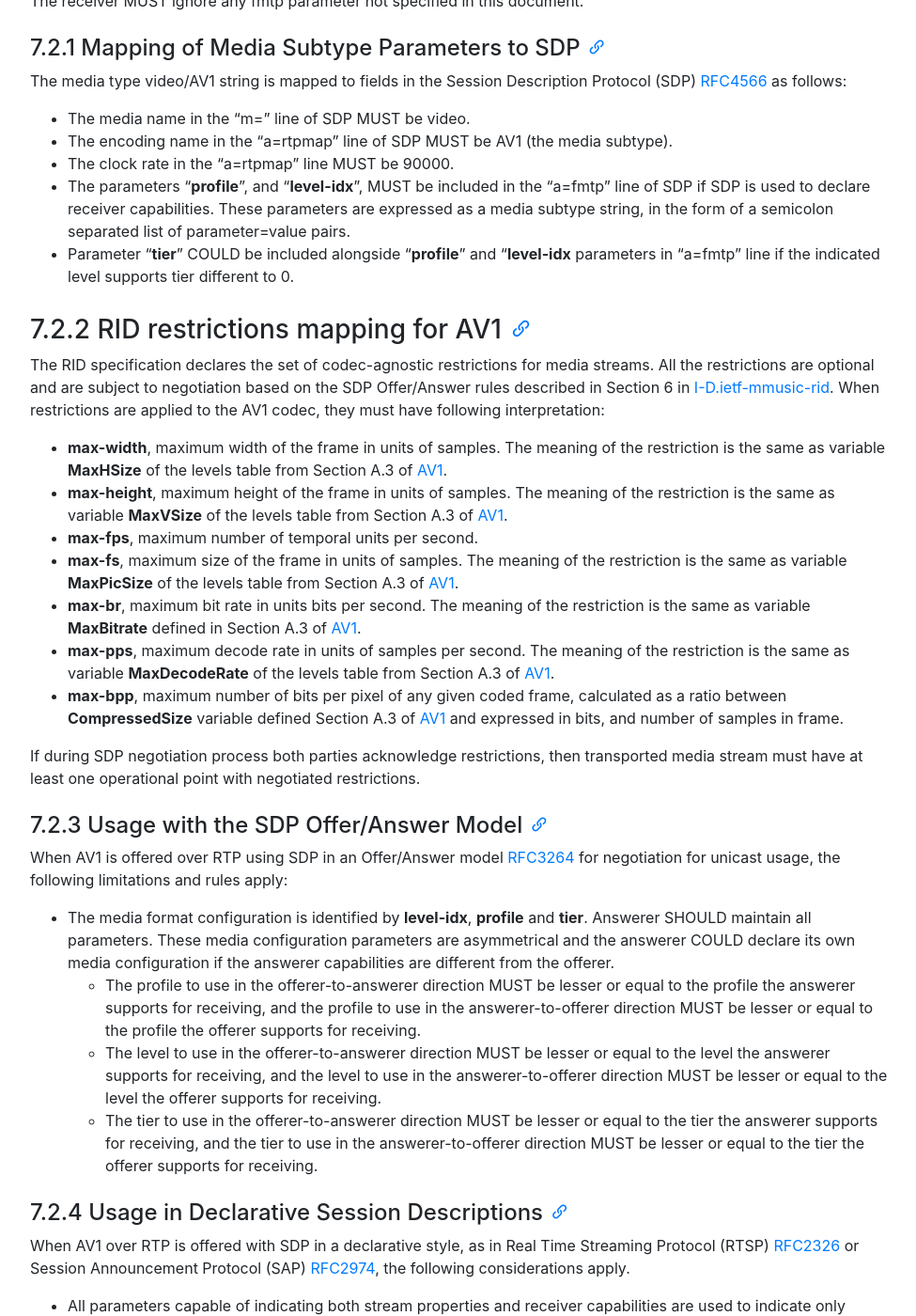
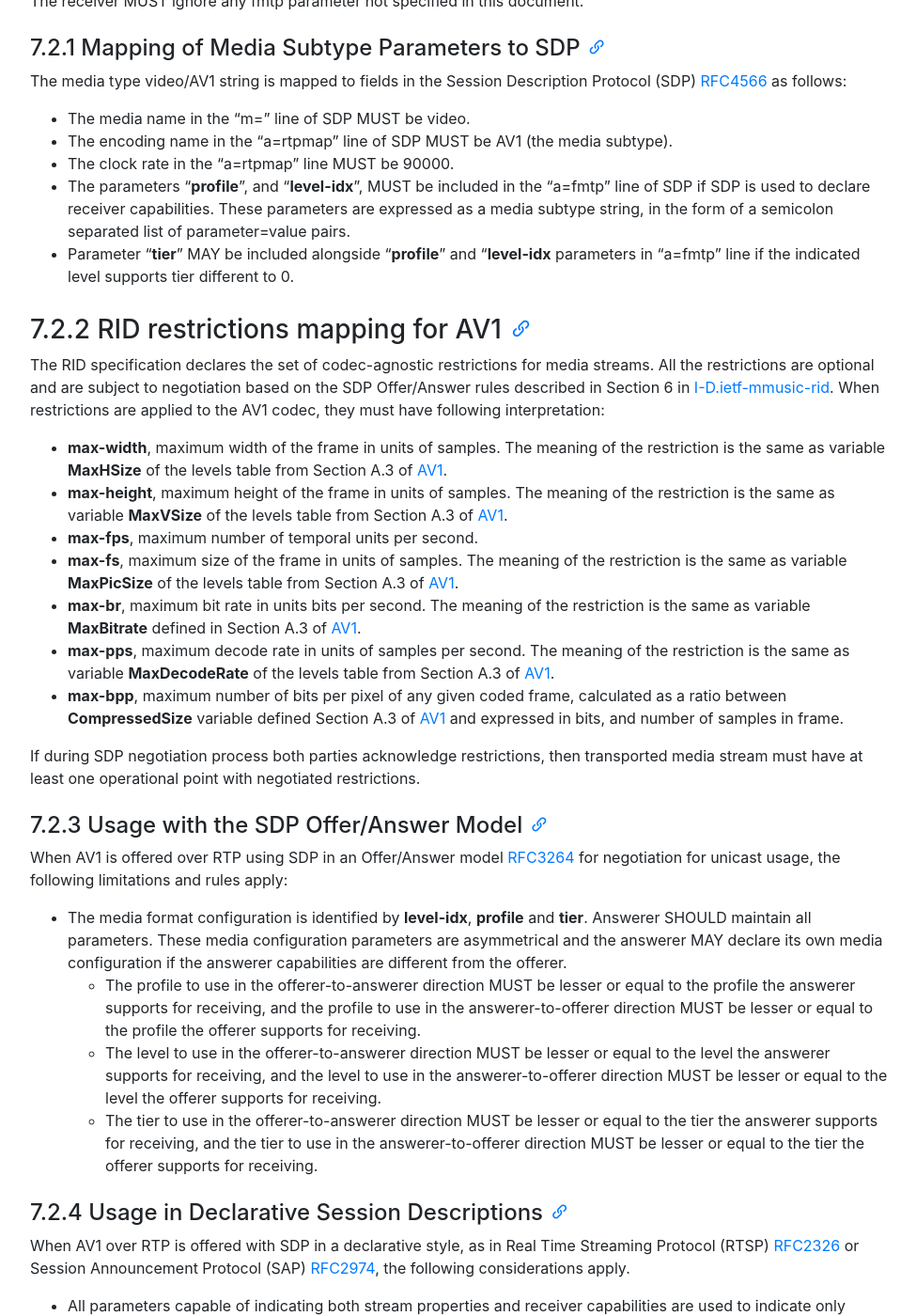
Before and after one commit to AOMediaCodec/av1-rtp-spec, a Jekyll site: the page built from index.md, in a window 1280 px wide and 1400 px high, scrolled down 10852 px. Shown: the whole window at 94% size, without its empty margins (53-1028 px from the left). Built offline with Jekyll 4.4.1, drawn with Linux system fonts in a browser that asks for light colours; nearby versions of some CDN libraries.

Commit message:
Convert "COULD" to "MAY"
Fixes Issue https://github.com/AOMediaCodec/av1-rtp-spec/issues/130

```diff
--- a/av1-rtp-spec.md
+++ b/av1-rtp-spec.md
@@ -370,7 +370,7 @@ The media type video/AV1 string is mapped to fields in the Session Description P
 * The encoding name in the "a=rtpmap" line of SDP MUST be AV1 (the media subtype).
 * The clock rate in the "a=rtpmap" line MUST be 90000.
 * The parameters "**profile**", and "**level-idx**", MUST be included in the "a=fmtp" line of SDP if SDP is used to declare receiver capabilities. These parameters are expressed as a media subtype string, in the form of a semicolon separated list of parameter=value pairs.
-* Parameter "**tier**" COULD be included alongside "**profile**" and "**level-idx** parameters in "a=fmtp" line if the indicated level supports tier different to 0.
+* Parameter "**tier**" MAY be included alongside "**profile**" and "**level-idx** parameters in "a=fmtp" line if the indicated level supports tier different to 0.
 
 ### 7.2.2 RID restrictions mapping for AV1
 
@@ -389,7 +389,7 @@ If during SDP negotiation process both parties acknowledge restrictions, then tr
 #### 7.2.3  Usage with the SDP Offer/Answer Model
 
 When AV1 is offered over RTP using SDP in an Offer/Answer model [RFC3264] for negotiation for unicast usage, the following limitations and rules apply:
-* The media format configuration is identified by **level-idx**, **profile** and **tier**.  Answerer SHOULD maintain all parameters. These media configuration parameters are asymmetrical and the answerer COULD declare its own media configuration if the answerer capabilities are different from the offerer.
+* The media format configuration is identified by **level-idx**, **profile** and **tier**.  Answerer SHOULD maintain all parameters. These media configuration parameters are asymmetrical and the answerer MAY declare its own media configuration if the answerer capabilities are different from the offerer.
   * The profile to use in the offerer-to-answerer direction MUST be lesser or equal to the profile the answerer supports for receiving, and the profile to use in the answerer-to-offerer direction MUST be lesser or equal to the profile the offerer supports for receiving.
   * The level to use in the offerer-to-answerer direction MUST be lesser or equal to the level the answerer supports for receiving, and the level to use in the answerer-to-offerer direction MUST be lesser or equal to the level the offerer supports for receiving.
   * The tier to use in the offerer-to-answerer direction MUST be lesser or equal to the tier the answerer supports for receiving, and the tier to use in the answerer-to-offerer direction MUST be lesser or equal to the tier the offerer supports for receiving.
```
